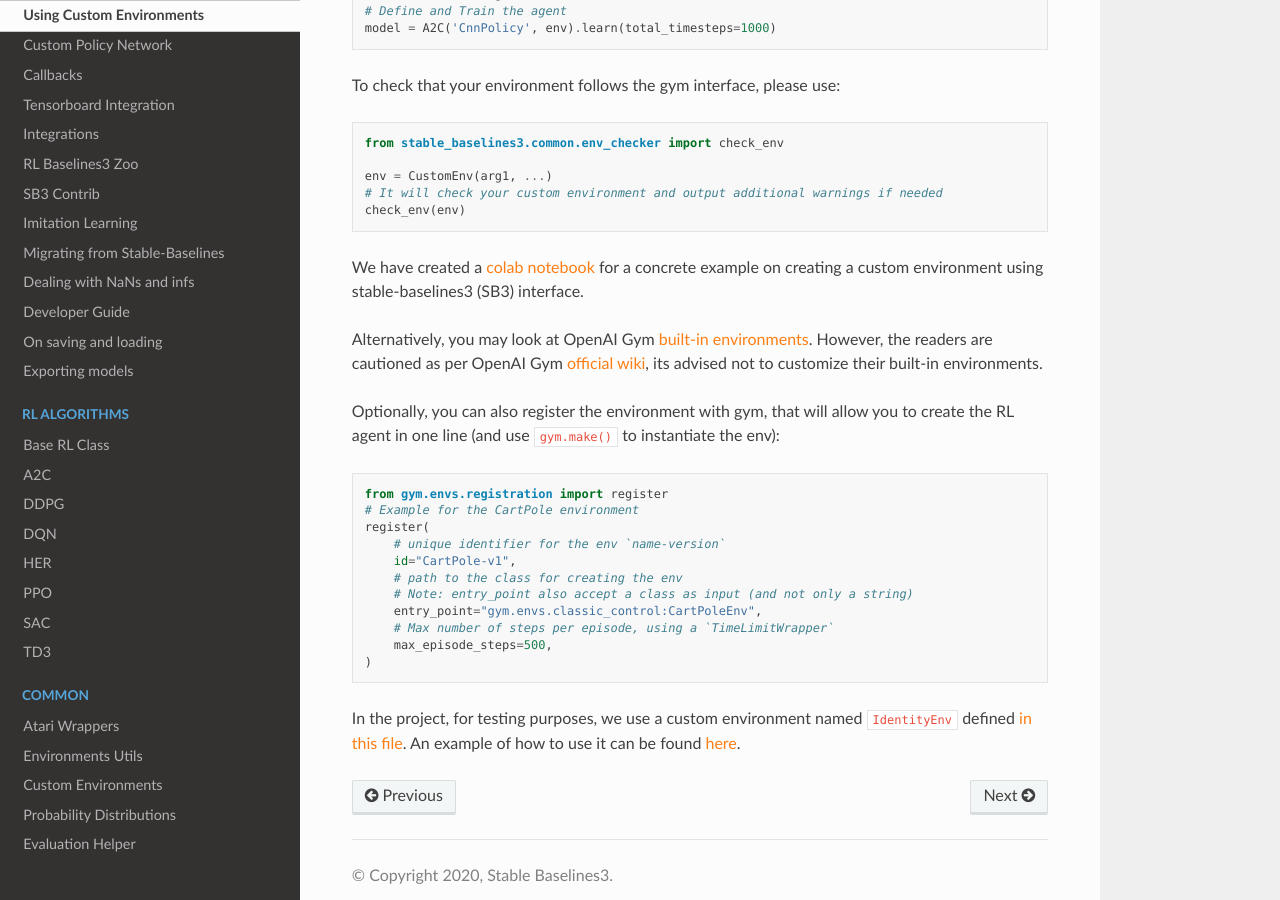
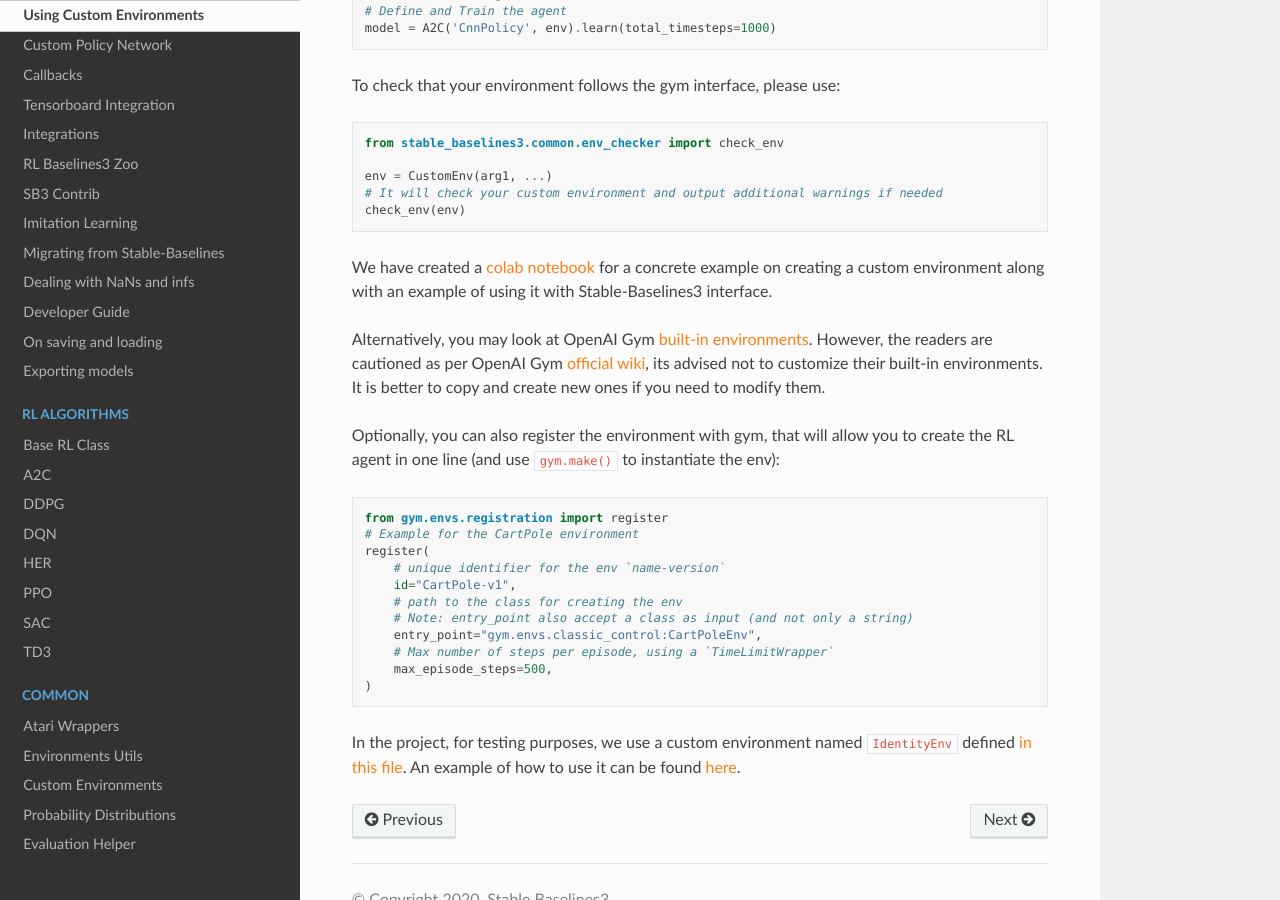
Before and after one commit to DLR-RM/stable-baselines3, a Sphinx documentation site: the page built from docs/guide/custom_env.rst, in a window 1280 px wide and 900 px high, scrolled down 1148 px. Built offline with Sphinx 7.4.7 and the Read the Docs theme 2.0.0, drawn with Linux system fonts in a browser that asks for light colours; some of the changed text lies outside the part shown.

Commit message:
Language

```diff
--- a/docs/guide/custom_env.rst
+++ b/docs/guide/custom_env.rst
@@ -3,7 +3,7 @@
 Using Custom Environments
 ==========================
 
-To use the rl baselines with custom environments, they just need to follow the *gym* interface.
+To use the RL baselines with custom environments, they just need to follow the *gym* interface.
 That is to say, your environment must implement the following methods (and inherits from OpenAI Gym Class):
 
 
@@ -73,10 +73,9 @@
 
 
 
-We have created a `colab notebook <https://colab.research.google.com/github/araffin/rl-tutorial-jnrr19/blob/master/5_custom_gym_env.ipynb>`_ for a concrete example on creating a custom environment using stable-baselines3 (SB3) interface.
+We have created a `colab notebook <https://colab.research.google.com/github/araffin/rl-tutorial-jnrr19/blob/master/5_custom_gym_env.ipynb>`_ for a concrete example on creating a custom environment along with an example of using it with Stable-Baselines3 interface.
 
-Alternatively, you may look at OpenAI Gym `built-in environments <https://gym.openai.com/docs/#available-environments>`_. However, the readers are cautioned as per OpenAI Gym `official wiki <https://github.com/openai/gym/wiki/FAQ>`_, its advised not to customize their built-in environments.
-
+Alternatively, you may look at OpenAI Gym `built-in environments <https://gym.openai.com/docs/#available-environments>`_. However, the readers are cautioned as per OpenAI Gym `official wiki <https://github.com/openai/gym/wiki/FAQ>`_, its advised not to customize their built-in environments. It is better to copy and create new ones if you need to modify them.
 
 Optionally, you can also register the environment with gym, that will allow you to create the RL agent in one line (and use ``gym.make()`` to instantiate the env):
 
```
